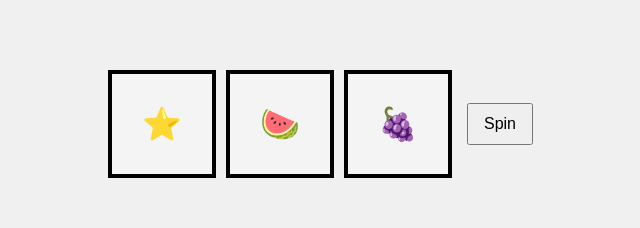
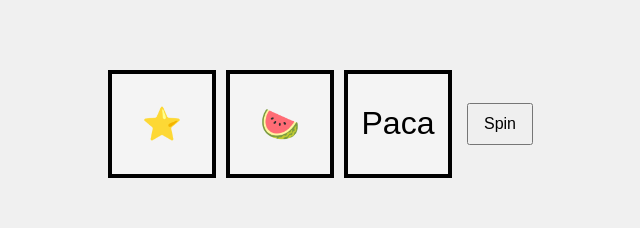
Before and after one commit to mark202472/3reels, a plain HTML site: page index.html in a window 1280 px wide. Both pictures are taken after a click on the button "Spin". Shown: the part 392-620 px from the top of the page, without its empty margins (322-962 px from the left). Drawn offline with Linux system fonts and the light colour scheme.

Commit message:
Update index.html

```diff
--- a/index.html
+++ b/index.html
@@ -138,7 +138,7 @@
         const winHistory = [];
 
         function spin() {
-            const symbols = ["🍒", "PACA", "🍉", "⭐", "🍇"];
+            const symbols = ["🍒", "🍋", "🍉", "⭐", "Paca"];
             const reel1Symbol = symbols[Math.floor(Math.random() * symbols.length)];
             const reel2Symbol = symbols[Math.floor(Math.random() * symbols.length)];
             const reel3Symbol = symbols[Math.floor(Math.random() * symbols.length)];
```
